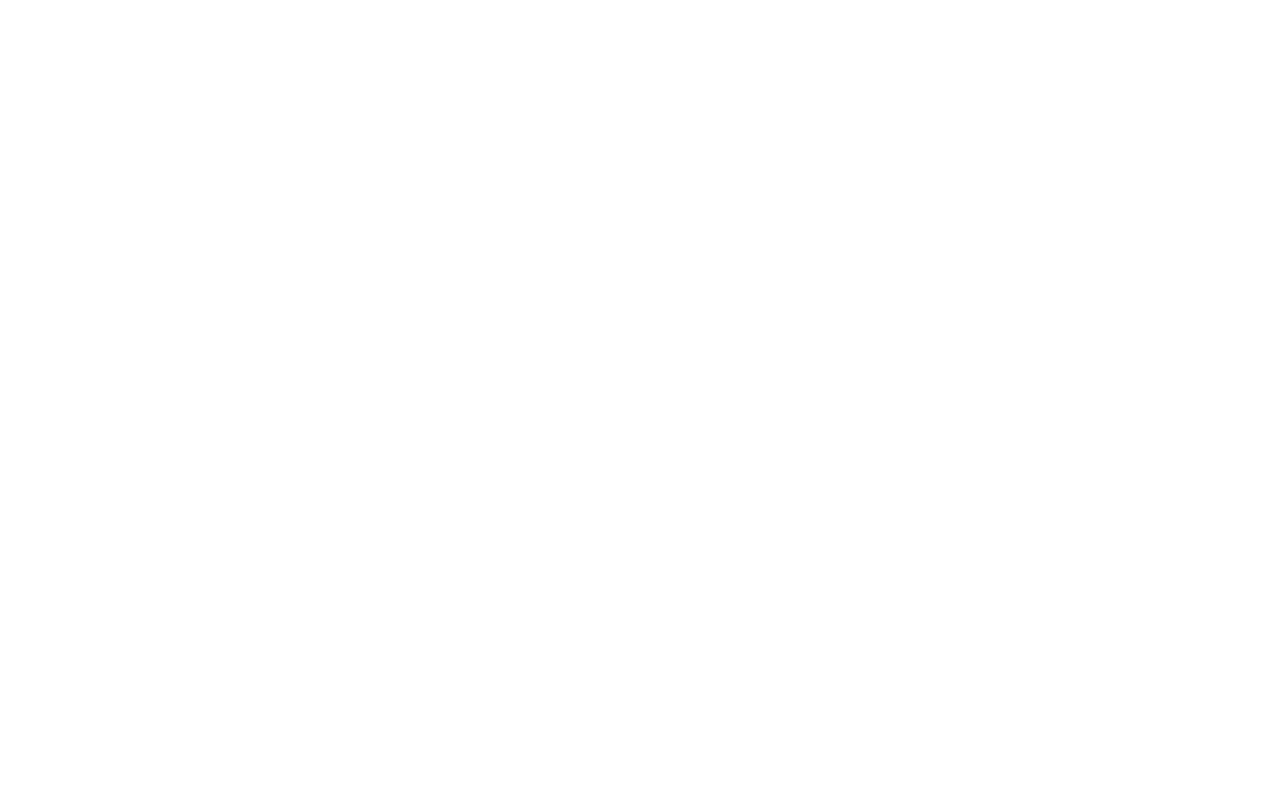
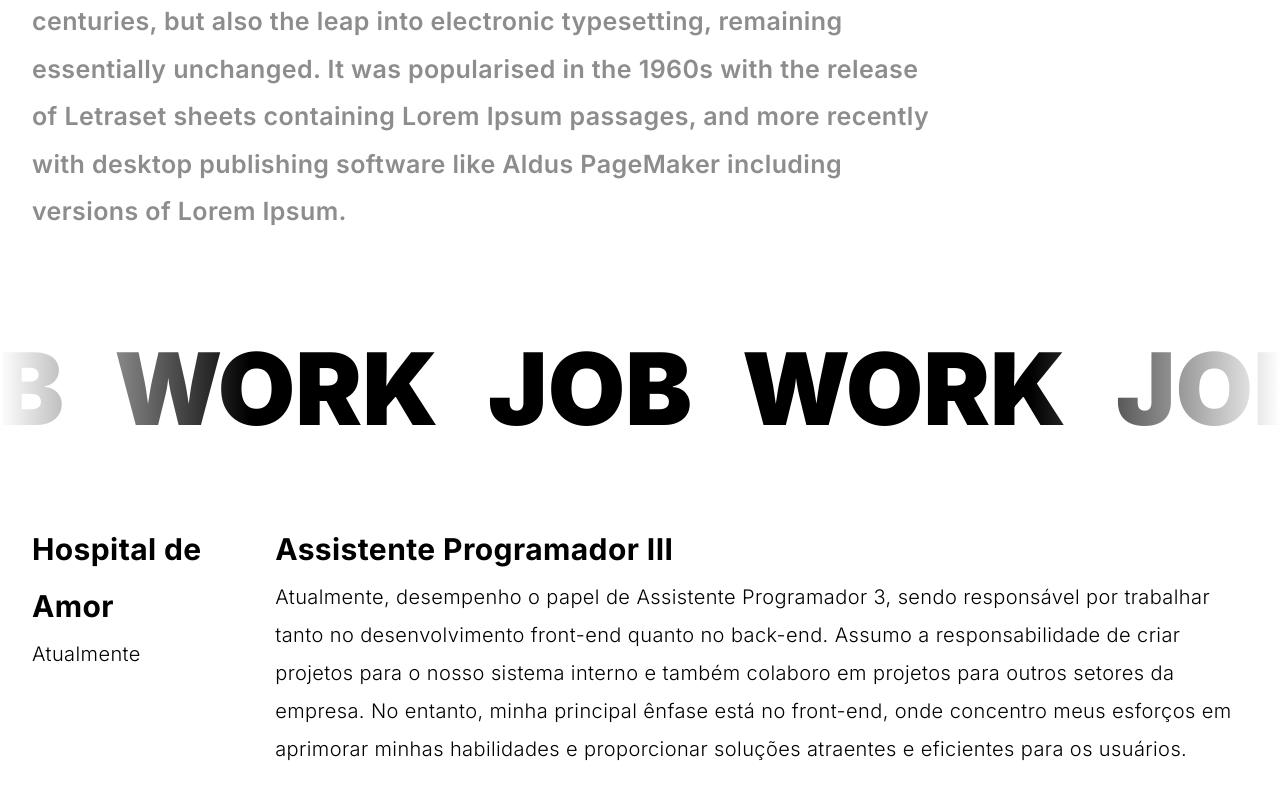
Before and after one commit to BrunoEijiMine/my-portfolio-react, a React (Create React App) app: page / in a window 1280 px wide. Shown: the part 848-1648 px from the top of the page. Before the commit the page ends 800 px from the top, so only its background shows below. Built offline with nearby package versions, Linux system fonts and the light colour scheme.

Commit message:
implementando a seção "Work" (Inicio)

```diff
--- a/public/index.html
+++ b/public/index.html
@@ -10,34 +10,10 @@
       content="Web site created using create-react-app"
     />
     <link rel="apple-touch-icon" href="%PUBLIC_URL%/logo192.png" />
-    <!--
-      manifest.json provides metadata used when your web app is installed on a
-      user's mobile device or desktop. See https://developers.google.com/web/fundamentals/web-app-manifest/
-    -->
     <link rel="manifest" href="%PUBLIC_URL%/manifest.json" />
-    <!--
-      Notice the use of %PUBLIC_URL% in the tags above.
-      It will be replaced with the URL of the `public` folder during the build.
-      Only files inside the `public` folder can be referenced from the HTML.
-
-      Unlike "/favicon.ico" or "favicon.ico", "%PUBLIC_URL%/favicon.ico" will
-      work correctly both with client-side routing and a non-root public URL.
-      Learn how to configure a non-root public URL by running `npm run build`.
-    -->
-    <title>React App</title>
+    <title>Bruno Eiji</title>
   </head>
   <body>
-    <noscript>You need to enable JavaScript to run this app.</noscript>
     <div id="root"></div>
-    <!--
-      This HTML file is a template.
-      If you open it directly in the browser, you will see an empty page.
-
-      You can add webfonts, meta tags, or analytics to this file.
-      The build step will place the bundled scripts into the <body> tag.
-
-      To begin the development, run `npm start` or `yarn start`.
-      To create a production bundle, use `npm run build` or `yarn build`.
-    -->
   </body>
 </html>
--- a/src/App.js
+++ b/src/App.js
@@ -1,6 +1,7 @@
-import React  from 'react';
+import React from 'react';
 import Header from './components/Header/header';
 import Content from './components/Content/content';
+import Work from './components/Work/work';
 import "./main.css";
 
 function App() {
@@ -8,6 +9,7 @@
     <React.Fragment>
       <Header />
       <Content />
+      <Work />
     </React.Fragment>
   );
 }
--- a/src/components/Content/content.css
+++ b/src/components/Content/content.css
@@ -2,7 +2,7 @@
 
 .container-content{
     display: grid;
-    grid-template-columns: repeat(2, 1fr);
+    grid-template-columns: 3fr 1fr;
     padding: 2rem;
 }
 
@@ -12,25 +12,26 @@
 }
 
 .title{
-    font-size: 20px;
+    font-size: 50px;
     font-weight: 600;
     color: var(--secondaryColor);
 }
 
 .name{
-    font-size: 140px;
+    font-size: 200px;
     font-weight: 800;
     color: var(--textColor);
 }
 
 .description{
-    font-size: 20px;
+    font-size: 25px;
     font-weight: 600;
     color: var(--secondaryColor);
+    line-height: 1.9;
+    letter-spacing: 0.4px;
 }
 
 .container-social{
-    /* background-color: var(--textColor); */
     color: var(--textColor);
     display: flex;
     flex-direction: column;
@@ -41,7 +42,7 @@
 }
 
 .container-social .icon{
-    font-size: 20px;
+    font-size: 30px;
     cursor: pointer;
     transition: 0.3s ease-in-out;
 }
@@ -49,3 +50,99 @@
 .container-social .icon:hover{
     color: var(--secondaryColor);
 }
+
+/* (320x480) iPhone (Original, 3G, 3GS) */
+@media only screen and (min-width: 320px) and (max-width: 480px) {
+    .container-content{
+        display: flex;
+        flex-direction: column;
+    }
+
+    .container-social{
+        flex-direction: row;
+    }
+
+    .title{
+        font-size: 25px
+    }
+
+    .name{
+        font-size: 90px;
+    }
+
+    .description{
+        font-size: 20px;
+    }
+}
+
+/* (480x800) Android */
+@media only screen and (min-width: 480px) and (max-width: 800px) {
+    .container-content{
+        display: flex;
+        flex-direction: column;
+    }
+
+    .container-social{
+        flex-direction: row;
+    }
+}
+
+/* (640x960) iPhone 4 & 4S */
+@media only screen and (min-width: 640px) and (max-width: 960px) {
+    .container-content{
+        display: flex;
+        flex-direction: column;
+    }
+
+    .container-social{
+        flex-direction: row;
+    }
+}
+
+/* (720x1280) Galaxy Nexus, WXGA */
+@media only screen and (min-width: 720px) and (max-width: 1280px) {
+
+}
+
+
+/* (1024x768) iPad 1 & 2, XGA */
+@media only screen and (min-width: 768px) and (max-width: 1024px) {
+    .container-content{
+        display: flex;
+        flex-direction: column;
+    }
+
+    .container-social{
+        flex-direction: row;
+    }
+}
+
+/* (2048x1536) iPad 3 */
+@media only screen and (min-width: 1536px) and (max-width: 2048px) {
+    /* insert styles here */
+}
+
+/* (1280x720) Galaxy Note 2, WXGA */
+@media only screen and (min-width: 720px) and (max-width: 1280px) {
+    /* insert styles here */
+}
+
+/* (1280x1024) SXGA Display */
+@media screen and (min-width: 1280px) {
+}
+
+/* (1366x768) WXGA Display */
+@media screen and (min-width: 1366px) {
+}
+
+/* (1440x900) WXGA+ Display */
+@media screen and (min-width: 1440px) {
+}
+
+/* (1680x1050) WSXGA+ Display */
+@media screen and (min-width: 1680px) {
+}
+
+/* (1920x1080) Full HD Display */
+@media screen and (min-width: 1920px) {
+}
--- a/src/components/Content/content.js
+++ b/src/components/Content/content.js
@@ -1,5 +1,4 @@
 import { FontAwesomeIcon } from '@fortawesome/react-fontawesome'
-// import {} from '@fortawesome/free-solid-svg-icons'
 import { faInstagram, faTwitter, faGithub } from '@fortawesome/free-brands-svg-icons'
 
 import "../Content/content.css"
--- /dev/null
+++ b/src/components/Work/work.css
@@ -0,0 +1,88 @@
+@keyframes slide {
+    from {
+        transform: translateX(0);
+    }
+
+    to {
+        transform: translateX(-100%);
+    }
+}
+
+.slide-container {
+    overflow: hidden;
+    padding: 60px 0;
+    background: white;
+    white-space: nowrap;
+    position: relative;
+}
+
+.slide-container:before,
+.slide-container:after {
+    position: absolute;
+    top: 0;
+    width: 250px;
+    height: 100%;
+    content: "";
+    z-index: 2;
+}
+
+.slide-container:before {
+    left: 0;
+    background: linear-gradient(to left, rgba(255, 255, 255, 0), white);
+}
+
+.slide-container:after {
+    right: 0;
+    background: linear-gradient(to right, rgba(255, 255, 255, 0), white);
+}
+
+.slide-container:hover .slide {
+    animation-play-state: paused;
+}
+
+.slide {
+    display: inline-flex;
+    animation: 20s slide infinite linear;
+}
+
+.slide h1 {
+    height: 50px;
+    margin: 0 25px;
+    font-size: 100px;
+    font-weight: 900;
+}
+
+.work-container{
+    display: grid;
+    grid-template-columns: 1fr 4fr;
+    padding: 2rem;
+}
+
+.company{
+    line-height: 1.9;
+    letter-spacing: 0.4px;
+}
+
+.company p{
+    font-size: 20px;
+    font-weight: 300;
+}
+
+.company h1{
+    font-size: 30px;
+}
+
+
+.office{
+    line-height: 1.9;
+    letter-spacing: 0.4px;
+}
+
+.office h1{
+    font-size: 30px;
+}
+
+.office p{
+    font-size: 20px;
+    font-weight: 300;
+}
--- /dev/null
+++ b/src/components/Work/work.js
@@ -0,0 +1,43 @@
+import React, { useEffect } from 'react';
+
+import "../Work/work.css"
+
+function Work() {
+    // useEffect(() => { ... }, []);: Este é o hook useEffect. Ele é executado após a renderização do componente
+    useEffect(() => {
+        // const logosSlide = document.querySelector(".slide");: Aqui, está sendo feita uma busca no DOM pelo elemento com a classe "slide".
+        const logosSlide = document.querySelector(".slide");
+        // if (logosSlide) { ... }: Esta linha verifica se o elemento com a classe "slide" foi encontrado.
+        if (logosSlide) {
+            const copy = logosSlide.cloneNode(true);
+            document.querySelector(".slide-container").appendChild(copy);
+        }
+    }, []);
+
+    return (
+        <section>
+            <div className="slide-container">
+                <div className="slide">
+                    <h1>WORK</h1>
+                    <h1>JOB</h1>
+                    <h1>WORK</h1>
+                    <h1>JOB</h1>
+                    <h1>WORK</h1>
+                    <h1>JOB</h1>
+                </div>
+            </div>
+            <div className='work-container'>
+                <div className='company'>
+                    <h1>Hospital de Amor</h1>
+                    <p>Atualmente</p>
+                </div>
+                <div className='office'>
+                    <h1>Assistente Programador III</h1>
+                    <p>Atualmente, desempenho o papel de Assistente Programador 3, sendo responsável por trabalhar tanto no desenvolvimento front-end quanto no back-end. Assumo a responsabilidade de criar projetos para o nosso sistema interno e também colaboro em projetos para outros setores da empresa. No entanto, minha principal ênfase está no front-end, onde concentro meus esforços em aprimorar minhas habilidades e proporcionar soluções atraentes e eficientes para os usuários.</p>
+                </div>
+            </div>
+        </section>
+    );
+}
+
+export default Work;
```
